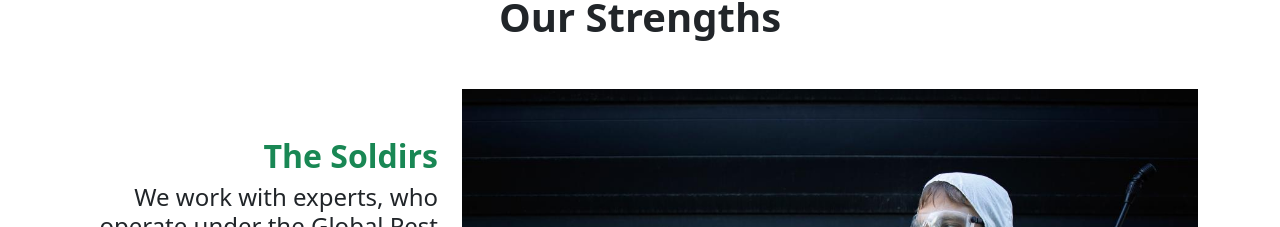
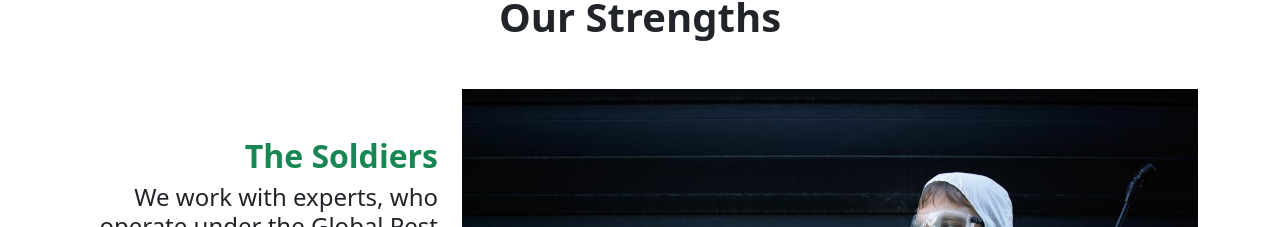
Before and after one commit to samimeadad/pest-control, a React (Create React App) app: page /about in a window 1280 px wide. Shown: the part 1457-1684 px from the top of the page. Built offline with nearby package versions, Linux system fonts and the light colour scheme.

Commit message:
about us page done

```diff
--- a/src/Components/About/About.js
+++ b/src/Components/About/About.js
@@ -66,7 +66,7 @@ const About = () => {
                 <h1 className='my-5 fw-bold'>Our Strengths</h1>
                 <Row>
                     <Col xs={ 12 } sm={ 12 } md={ 4 } lg={ 4 }>
-                        <h2 className='text-end mt-5 text-success fw-bold'>The Soldirs</h2>
+                        <h2 className='text-end mt-5 text-success fw-bold'>The Soldiers</h2>
                         <h4 className='text-end'>
                             We work with experts, who operate under the Global Pest Control brand through our franchise business model. They have a solid background in the pest control field and are fully certified and insured, in order to provide a high-quality service. The exterminators are trained and equipped to inspect, treat and proof residential properties and commercial buildings against various types of pests. The teams are on call even when you need a discreet assistance urgently and without delay.
                         </h4>
```
